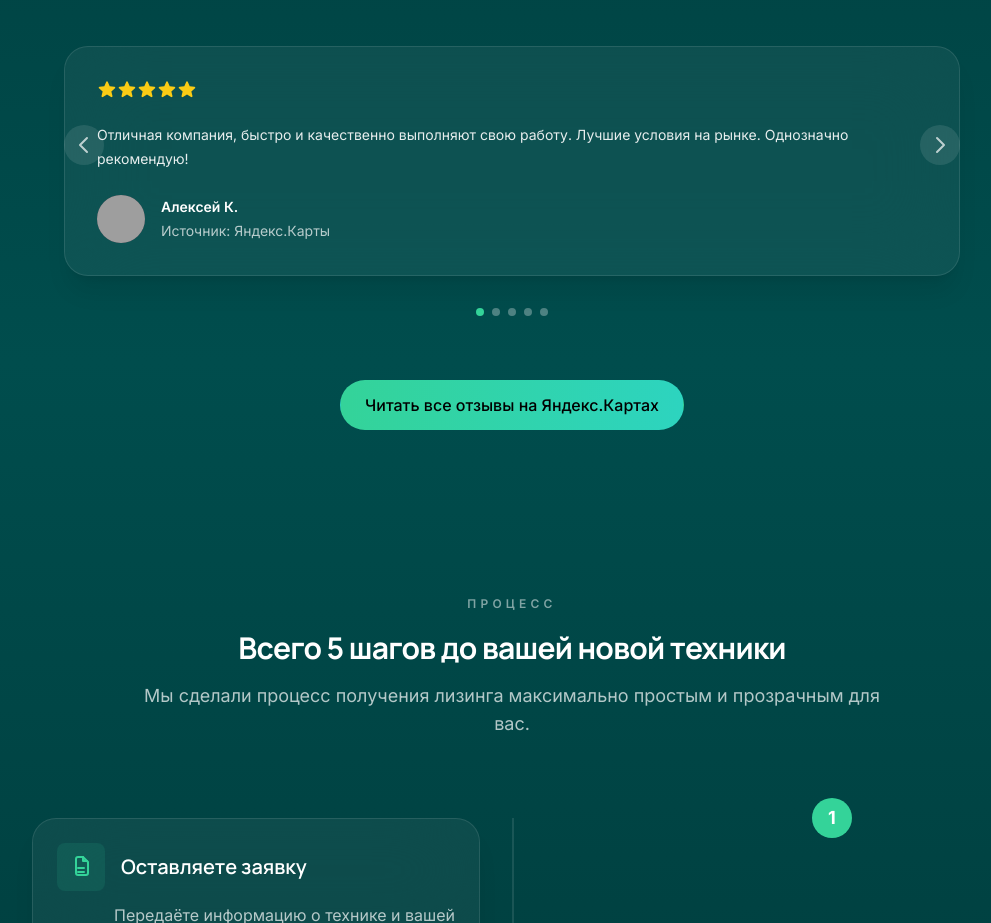
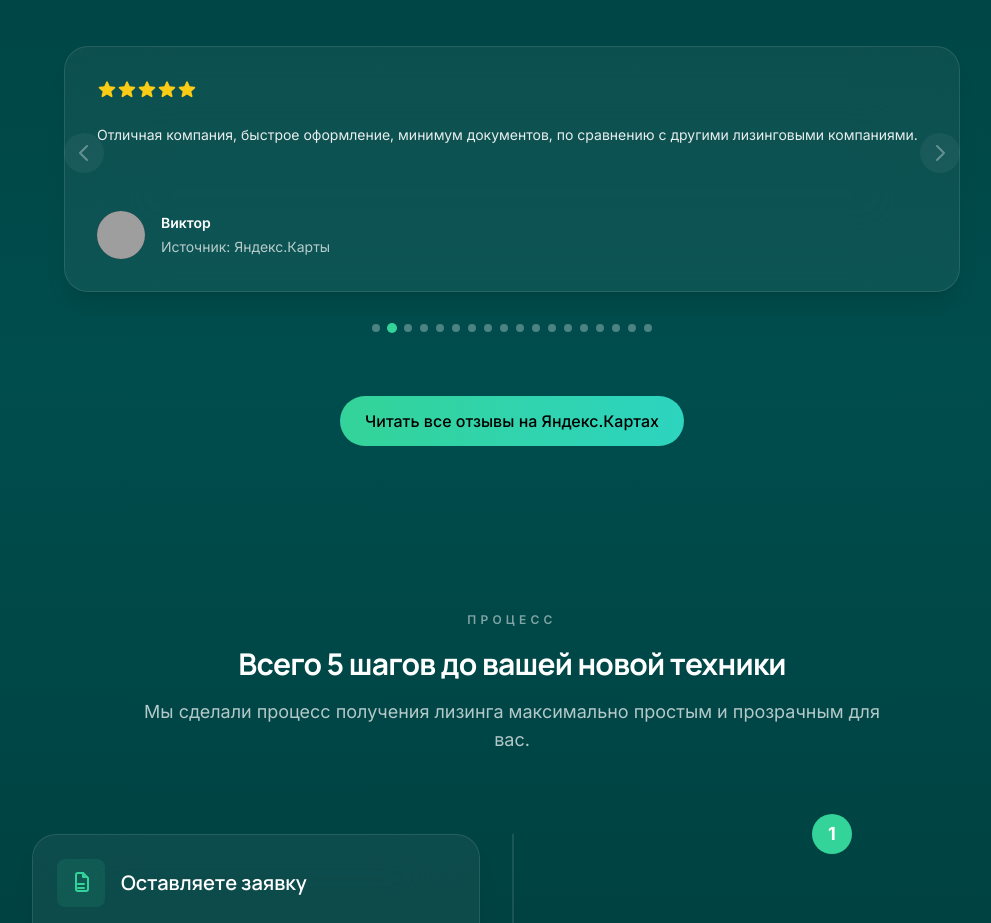
Before and after one commit to peexthree/lizing, a Next.js app: page / in a window 1280 px wide. Shown: the part 3440-4363 px from the top of the page, without its empty margins (128-1119 px from the left). Built offline with nearby package versions, Linux system fonts and the light colour scheme; no server answers; grey boxes are pictures that could not be loaded.

Commit message:
feat: add more reviews and auto-scroll

```diff
--- a/components/Reviews.tsx
+++ b/components/Reviews.tsx
@@ -1,6 +1,6 @@
 'use client'
 
-import { useState } from 'react'
+import { useState, useEffect, useRef } from 'react'
 import { StarIcon } from '@heroicons/react/20/solid'
 import { motion, AnimatePresence } from 'framer-motion'
 
@@ -8,9 +8,7 @@ const reviews = [
   {
     id: 1,
     rating: 5,
-    content: `
-      <p>Отличная компания, быстро и качественно выполняют свою работу. Лучшие условия на рынке. Однозначно рекомендую!</p>
-    `,
+    content: `<p>Отличная компания, быстро и качественно выполняют свою работу. Лучшие условия на рынке. Однозначно рекомендую!</p>`,
     author: 'Алексей К.',
     avatar: 'https://api.dicebear.com/7.x/initials/svg?seed=Алексей%20К.',
     source: 'Яндекс.Карты'
@@ -18,9 +16,7 @@ const reviews = [
   {
     id: 2,
     rating: 5,
-    content: `
-      <p>Отличная компания, быстрое оформление, минимум документов, по сравнению с другими лизинговыми компаниями.</p>
-    `,
+    content: `<p>Отличная компания, быстрое оформление, минимум документов, по сравнению с другими лизинговыми компаниями.</p>`,
     author: 'Виктор',
     avatar: 'https://api.dicebear.com/7.x/initials/svg?seed=Виктор',
     source: 'Яндекс.Карты'
@@ -28,9 +24,7 @@ const reviews = [
   {
     id: 3,
     rating: 5,
-    content: `
-      <p>Отличная компания, минимум валакиты с документами, специалисты всегда на связи, все очень быстро и качественно!</p>
-    `,
+    content: `<p>Отличная компания, минимум валакиты с документами, специалисты всегда на связи, все очень быстро и качественно!</p>`,
     author: 'Максим',
     avatar: 'https://api.dicebear.com/7.x/initials/svg?seed=Максим',
     source: 'Яндекс.Карты'
@@ -38,9 +32,7 @@ const reviews = [
   {
     id: 4,
     rating: 5,
-    content: `
-      <p>Очень хорошая компания, сотрудники очень вежливые, находят быстрое решение всех вопросов.</p>
-    `,
+    content: `<p>Очень хорошая компания, сотрудники очень вежливые, находят быстрое решение всех вопросов.</p>`,
     author: 'Анна',
     avatar: 'https://api.dicebear.com/7.x/initials/svg?seed=Анна',
     source: 'Яндекс.Карты'
@@ -48,14 +40,117 @@ const reviews = [
   {
     id: 5,
     rating: 5,
-    content: `
-      <p>Лучшая лизинговая компания, все быстро, четко, без лишних вопросов. Рекомендую!</p>
-    `,
+    content: `<p>Лучшая лизинговая компания, все быстро, четко, без лишних вопросов. Рекомендую!</p>`,
     author: 'Игорь',
     avatar: 'https://api.dicebear.com/7.x/initials/svg?seed=Игорь',
     source: 'Яндекс.Карты'
   },
+  {
+    id: 6,
+    rating: 5,
+    content: `<p>Профессионалы своего дела. Всегда на связи, оперативно решают любые вопросы. Условия одни из лучших.</p>`,
+    author: 'Дмитрий',
+    avatar: 'https://api.dicebear.com/7.x/initials/svg?seed=Дмитрий',
+    source: 'Яндекс.Карты'
+  },
+  {
+    id: 7,
+    rating: 5,
+    content: `<p>Очень доволен сотрудничеством. Все прозрачно и понятно. Рекомендую.</p>`,
+    author: 'Сергей',
+    avatar: 'https://api.dicebear.com/7.x/initials/svg?seed=Сергей',
+    source: 'Яндекс.Карты'
+  },
+  {
+    id: 8,
+    rating: 5,
+    content: `<p>Отличный сервис. Помогли подобрать оптимальные условия. Буду обращаться еще.</p>`,
+    author: 'Ольга',
+    avatar: 'https://api.dicebear.com/7.x/initials/svg?seed=Ольга',
+    source: 'Яндекс.Карты'
+  },
+  {
+    id: 9,
+    rating: 5,
+    content: `<p>Быстро, профессионально, качественно. Отличная команда.</p>`,
+    author: 'Елена',
+    avatar: 'https://api.dicebear.com/7.x/initials/svg?seed=Елена',
+    source: 'Яндекс.Карты'
+  },
+  {
+    id: 10,
+    rating: 5,
+    content: `<p>Сотрудничаем не первый год. Всегда все на высшем уровне.</p>`,
+    author: 'Константин',
+    avatar: 'https://api.dicebear.com/7.x/initials/svg?seed=Константин',
+    source: 'Яндекс.Карты'
+  },
+  {
+    id: 11,
+    rating: 5,
+    content: `<p>Лучшие на рынке! Индивидуальный подход и выгодные условия.</p>`,
+    author: 'Мария',
+    avatar: 'https://api.dicebear.com/7.x/initials/svg?seed=Мария',
+    source: 'Яндекс.Карты'
+  },
+  {
+    id: 12,
+    rating: 5,
+    content: `<p>Все сделали в срок, как и обещали. Приятно иметь дело с профессионалами.</p>`,
+    author: 'Павел',
+    avatar: 'https://api.dicebear.com/7.x/initials/svg?seed=Павел',
+    source: 'Яндекс.Карты'
+  },
+  {
+    id: 13,
+    rating: 5,
+    content: `<p>Отличная компания! Рекомендую.</p>`,
+    author: 'Артем',
+    avatar: 'https://api.dicebear.com/7.x/initials/svg?seed=Артем',
+    source: 'Яндекс.Карты'
+  },
+  {
+    id: 14,
+    rating: 5,
+    content: `<p>Надежный партнер. Ни разу не подвели.</p>`,
+    author: 'Андрей',
+    avatar: 'https://api.dicebear.com/7.x/initials/svg?seed=Андрей',
+    source: 'Яндекс.Карты'
+  },
+  {
+    id: 15,
+    rating: 5,
+    content: `<p>Высокий уровень сервиса и гибкие условия. Очень доволен.</p>`,
+    author: 'Роман',
+    avatar: 'https://api.dicebear.com/7.x/initials/svg?seed=Роман',
+    source: 'Яндекс.Карты'
+  },
+  {
+    id: 16,
+    rating: 5,
+    content: `<p>Помогли с финансированием, когда другие отказали. Спасибо!</p>`,
+    author: 'Николай',
+    avatar: 'https://api.dicebear.com/7.x/initials/svg?seed=Николай',
+    source: 'Яндекс.Карты'
+  },
+  {
+    id: 17,
+    rating: 5,
+    content: `<p>Всегда идут навстречу клиенту. Приятно работать.</p>`,
+    author: 'Светлана',
+    avatar: 'https://api.dicebear.com/7.x/initials/svg?seed=Светлана',
+    source: 'Яндекс.Карты'
+  },
+  {
+    id: 18,
+    rating: 5,
+    content: `<p>Быстрое одобрение и минимум документов. То, что нужно для бизнеса.</p>`,
+    author: 'Татьяна',
+    avatar: 'https://api.dicebear.com/7.x/initials/svg?seed=Татьяна',
+    source: 'Яндекс.Карты'
+  }
 ]
+
 
 function classNames(...classes: string[]) {
   return classes.filter(Boolean).join(' ')
@@ -63,6 +158,7 @@ function classNames(...classes: string[]) {
 
 export default function Reviews() {
   const [activeIndex, setActiveIndex] = useState(0)
+  const intervalRef = useRef<NodeJS.Timeout | null>(null)
 
   const handleNext = () => {
     setActiveIndex((prev) => (prev + 1) % reviews.length)
@@ -72,8 +168,23 @@ export default function Reviews() {
     setActiveIndex((prev) => (prev - 1 + reviews.length) % reviews.length)
   }
 
+  const startAutoScroll = () => {
+    intervalRef.current = setInterval(handleNext, 5000) // Switch every 5 seconds
+  }
+
+  const stopAutoScroll = () => {
+    if (intervalRef.current) {
+      clearInterval(intervalRef.current)
+    }
+  }
+
+  useEffect(() => {
+    startAutoScroll()
+    return () => stopAutoScroll()
+  }, [])
+
   return (
-    <div className="py-24 sm:py-32">
+    <div className="py-24 sm:py-32" onMouseEnter={stopAutoScroll} onMouseLeave={startAutoScroll}>
       <div className="mx-auto max-w-7xl px-6 lg:px-8">
         <div className="mx-auto max-w-2xl text-center">
            <span className="text-xs font-semibold uppercase tracking-[0.35em] text-white/50">Отзывы</span>
@@ -90,7 +201,7 @@ export default function Reviews() {
                 initial={{ opacity: 0, y: 20 }}
                 animate={{ opacity: 1, y: 0 }}
                 exit={{ opacity: 0, y: -20 }}
-                transition={{ duration: 0.3 }}
+                transition={{ duration: 0.5 }}
                 className="pt-8 sm:inline-block sm:w-full"
               >
                 <figure className="rounded-3xl border border-white/10 bg-white/5 p-8 text-sm leading-6 shadow-soft-lg backdrop-blur-2xl">
@@ -106,7 +217,7 @@ export default function Reviews() {
                       />
                     ))}
                   </div>
-                  <blockquote className="mt-6 text-white/90">
+                  <blockquote className="mt-6 text-white/90 h-16 sm:h-12">
                     <div dangerouslySetInnerHTML={{ __html: reviews[activeIndex].content }} />
                   </blockquote>
                   <figcaption className="mt-6 flex items-center gap-x-4">
@@ -119,16 +230,16 @@ export default function Reviews() {
                 </figure>
               </motion.div>
             </AnimatePresence>
-             <button onClick={handlePrev} className="absolute left-0 top-1/2 -translate-y-1/2 transform rounded-full bg-white/10 p-2 text-white/70 transition hover:bg-white/20 focus:outline-none focus:ring-2 focus:ring-offset-2 focus:ring-emerald-400">
+             <button onClick={() => { handlePrev(); stopAutoScroll(); startAutoScroll(); }} className="absolute left-0 sm:-left-16 top-1/2 -translate-y-1/2 transform rounded-full bg-white/10 p-2 text-white/70 transition hover:bg-white/20 focus:outline-none focus:ring-2 focus:ring-offset-2 focus:ring-emerald-400 opacity-50 hover:opacity-100">
               <svg xmlns="http://www.w3.org/2000/svg" className="h-6 w-6" fill="none" viewBox="0 0 24 24" stroke="currentColor"><path strokeLinecap="round" strokeLinejoin="round" strokeWidth={2} d="M15 19l-7-7 7-7" /></svg>
             </button>
-            <button onClick={handleNext} className="absolute right-0 top-1/2 -translate-y-1/2 transform rounded-full bg-white/10 p-2 text-white/70 transition hover:bg-white/20 focus:outline-none focus:ring-2 focus:ring-offset-2 focus:ring-emerald-400">
+            <button onClick={() => { handleNext(); stopAutoScroll(); startAutoScroll(); }} className="absolute right-0 sm:-right-16 top-1/2 -translate-y-1/2 transform rounded-full bg-white/10 p-2 text-white/70 transition hover:bg-white/20 focus:outline-none focus:ring-2 focus:ring-offset-2 focus:ring-emerald-400 opacity-50 hover:opacity-100">
               <svg xmlns="http://www.w3.org/2000/svg" className="h-6 w-6" fill="none" viewBox="0 0 24 24" stroke="currentColor"><path strokeLinecap="round" strokeLinejoin="round" strokeWidth={2} d="M9 5l7 7-7 7" /></svg>
             </button>
           </div>
-          <div className="mt-8 flex justify-center gap-2">
+          <div className="mt-8 flex flex-wrap justify-center gap-2">
             {reviews.map((_, index) => (
-              <button key={index} onClick={() => setActiveIndex(index)} className={`h-2 w-2 rounded-full transition ${activeIndex === index ? 'bg-emerald-400' : 'bg-white/30'}`}></button>
+              <button key={index} onClick={() => setActiveIndex(index)} className={`h-2 w-2 rounded-full transition ${activeIndex === index ? 'bg-emerald-400 scale-125' : 'bg-white/30'}`}></button>
             ))}
           </div>
            <div className="mt-16 text-center">
```
